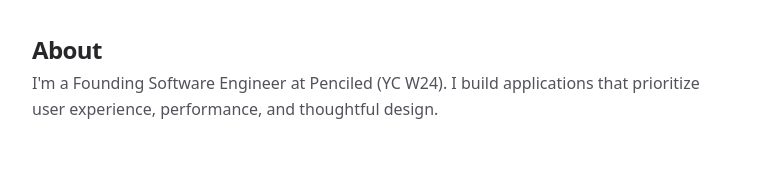
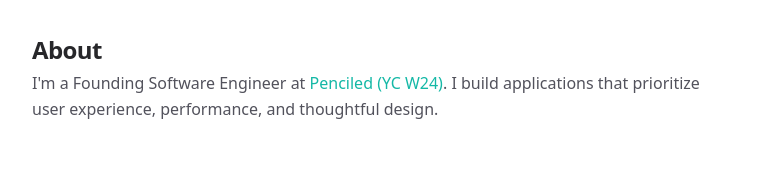
Before and after one commit to sohankancherla/portfolio, a Next.js app: page / in a window 1280 px wide. Shown: the part 250-422 px from the top of the page, without its empty margins (256-1022 px from the left). Built offline with nearby package versions, Linux system fonts and the light colour scheme.

Commit message:
Add hyperlink to Penciled

```diff
--- a/src/app/page.tsx
+++ b/src/app/page.tsx
@@ -26,9 +26,17 @@ export default function Home() {
 				<section>
 					<h2 className="header-2 mb-1">About</h2>
 					<p className="text-base text-muted-foreground leading-relaxed">
-						I'm a Founding Software Engineer at Penciled (YC W24). I build
-						applications that prioritize user experience, performance, and
-						thoughtful design.
+						I'm a Founding Software Engineer at{" "}
+						<Link
+							href="https://penciled.com"
+							target="_blank"
+							rel="noopener noreferrer"
+							className="text-primary hover:underline font-medium"
+						>
+							Penciled (YC W24)
+						</Link>
+						. I build applications that prioritize user experience, performance,
+						and thoughtful design.
 					</p>
 				</section>
 
@@ -55,7 +63,7 @@ export default function Home() {
 					</Link>
 				</div>
 				<p className="text-sm text-muted-foreground/60">
-					© 2026 Sohan Kancherla. All rights reserved.
+					&copy; 2026 Sohan Kancherla. All rights reserved.
 				</p>
 			</footer>
 		</>
```
